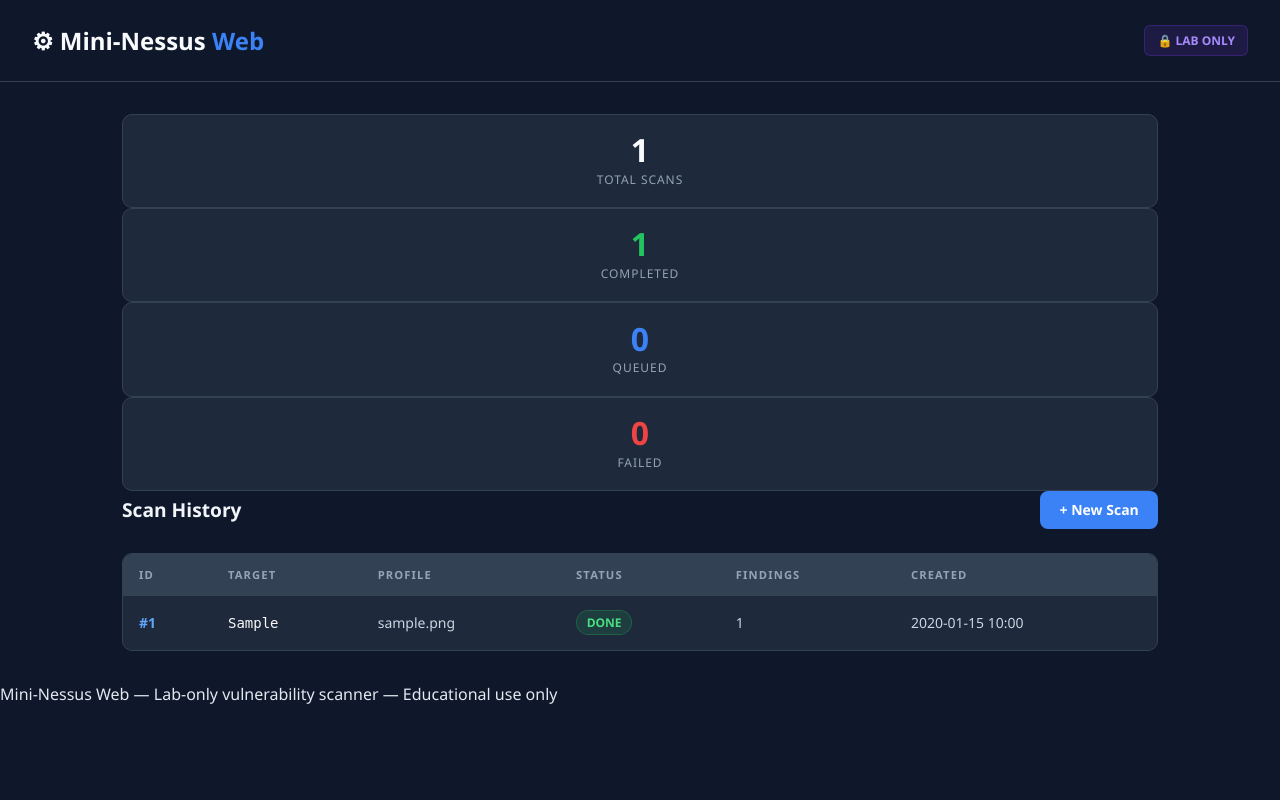
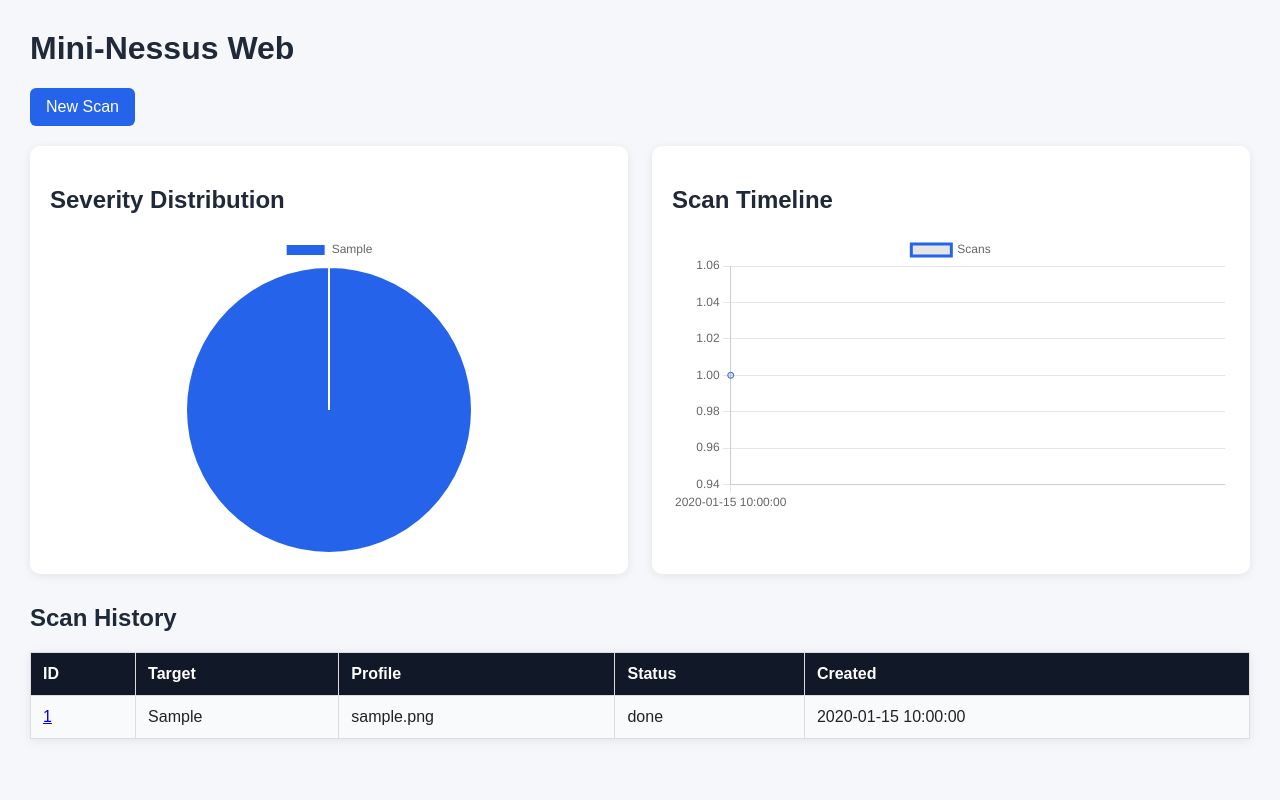
Before and after one commit to Tauqeerkhan187/Mini-nessus-web, a Flask app: page / in a window 1280 px wide. Run offline with Flask 3, Linux system fonts and the light colour scheme; tables that the repository leaves empty hold one stand-in row (values such as "Sample post").

Commit message:
restructuring code

```diff
--- a/templates/index.html
+++ b/templates/index.html
@@ -1,259 +1,130 @@
-<!-- Author: TK -->
-<!-- Date: 05-03-2026 -->
+<!-- Author: TK -->                                                                    <!-- Date: 05-03-2026 -->
 <!-- Purpose: Dashboard, show scan history -->
 
-<!doctype html>
-<html>
+<!DOCTYPE html>
+<html lang="en">
 <head>
     <meta charset="UTF-8">
-        <meta name="viewport" content="width=device-width, initial-scale=1.0">
     <title>Mini-Nessus Web</title>
+    <script src="https://cdn.jsdelivr.net/npm/chart.js"></script>
     <style>
-            * {margin: 0; padding: 0; box-sizing: border-box; }
-
         body {
-                font-family: 'Segoe UI', system-ui, -apple-system, sans-serif;
-                background: #0F172A;
-                color: #E2E8F0;
-                min-height: 100vh;
-
+            font-family: Arial, sans-serif;
+            margin: 30px;
+            background: #f5f7fa;
+            color: #222;
         }
-
-            .header {
-                background: linear-gradient(135deg. #1E293B 0%. #0F172A 100%);
-                border-bottom: 1px solid #334155;
-                padding: 1.5rem 2rem;
-                display: flex;
-                justify-content: space-between;
-                align-items: center;
-
+        h1, h2 { color: #1f2937; }
+        a.button {
+            display: inline-block;
+            padding: 10px 16px;
+            background: #2563eb;
+            color: white;
+            text-decoration: none;
+            border-radius: 6px;
+            margin-bottom: 20px;
         }
-
-            .header h1 {
-                font-size: 1.5rem;
-                font-weight: 700;
-                color: #F8FAFC;
-
+        .grid {
+            display: grid;
+            grid-template-columns: 1fr 1fr;
+            gap: 24px;
+            margin-bottom: 30px;
         }
-
-            .header h1 span { color: #3B82F6; }
-
-            .header .lab-badge {
-                background: #7C3AED22;
-                color: #A78BFA;
-                padding: 0.35rem 0.75rem;
-                border-radius: 6px;
-                font-size: 0.75rem;
-                font-weight: 600;
-                border: 1px solid #7C3AED44;
-
+        .card {
+            background: white;
+            padding: 20px;
+            border-radius: 10px;
+            box-shadow: 0 2px 10px rgba(0,0,0,0.08);
         }
-
-            .container {
-                max-width: 1100px;
-                margin: 0 auto;
-                padding: 2rem;
+        table {
+            width: 100%;
+            border-collapse: collapse;
+            background: white;
+            box-shadow: 0 2px 10px rgba(0,0,0,0.08);
         }
-
-            .stat-card {
-                background: #1E293B;
-                border: 1px solid #334155;
-                border-radius: 10px;
-                padding: 1.2rem;
-                text-align: center;
-                transition: transform 0.15s, border-color 0.15s;
-
+        th, td {
+            border: 1px solid #ddd;
+            padding: 12px;
+            text-align: left;
         }
-
-            .stat-card:hover {
-                transform: translateY(-2px);
-                border-color: #475569;
+        th {
+            background: #111827;
+            color: white;
         }
-
-            .stat-card .number {
-                font-size: 2rem;
-                font-weight: 800;
-                line-height: 1;
-                margin-bottom: 0.3rem;
-
+        tr:nth-child(even) {
+            background: #f9fafb;
         }
-
-            .stat-card .label {
-                font-size: 0.75rem;
-                color: #94A3B8;
-                text-transform: uppercase;
-                letter-spacing: 0.08em;
-
+        canvas {
+            max-height: 320px;
         }
-
-            .stat-card.total   .number { color: #F8FAFC; }
-            .stat-card.done    .number { color: #22C55E; }
-            .stat-card.running .number { color: #3B82F6; }
-            .stat-card.queued  .number { color: #A78BFA; }
-            .stat-card.failed  .number { color: #EF4444; }
-
-
-            .action-bar {
-                display: flex;
-                justify-content: space-between;
-                align-items: center;
-                margin-bottom: 1.5rem;
-
-            }
-
-            .action-bar h2 { font-size: 1.2rem; color: #F1F5F9; }
-
-            .btn {
-                display: inline-flex;
-                align-items: center;
-                gap: 0.4rem;
-                padding: 0.6rem 1.2rem;
-                border-radius: 8px;
-                font-size: 0.875rem;
-                font-weight: 600;
-                text-decoration: none;
-                border: none;
-                cursor: pointer;
-                transition: background 0.15s, transform 0.1s;
-
-            }
-
-            .btn:active { transform: scale(0.97); }
-            .btn-primary { background: #3B82F6; color: #FFF; }
-            .btn-primary:hover { background: #2563EB; }
-
-            .scan-table {
-                width: 100%;
-                border-collapse: separate;
-                border-spacing: 0;
-                background: #1E293B;
-                border: 1px solid #334155;
-                border-radius: 10px;
-                overflow: hidden;
-
-            }
-
-            .scan-table th {
-                background: #334155;
-                color: #94A3B8;
-                font-size: 0.7rem;
-                text-transform: uppercase;
-                letter-spacing: 0.1em;
-                padding: 0.85rem 1rem;
-                text-align: left;
-                font-weight: 600;
-
-            }
-
-            .scan-table td {
-                padding: 0.85rem 1rem;
-                font-size: 0.875rem;
-                border-bottom: 1px solid #1E293B;
-                color: #CBD5E1;
-
-            }
-
-            .scan-table tbody tr { transition: background 0.1s; }
-            .scan-table tbody tr:hover { background: #334155; }
-
-            .scan-table a { color: #60A5FA; text-decoration: none; font-weight: 600; }
-            .scan-table a:hover { text-decoration: underline; }
-
-            .status {
-                display: inline-block;
-                padding: 0.2rem 0.6rem;
-                border-radius: 20px;
-                font-size: 0.75rem;
-                font-weight: 600;
-
-            }
-
-            .status-done  { background: #22C55E22; color: #4ADE80; border: 1px solid #22C55E44; }
-            .status-running { background: #3B82F622; color: #60A5FA; border: 1px solid #3B82F644; animation: pulse 1.5s infinite; }
-            .status-queued { background: #A78BFA22; color: #C4B5FD; border: 1px solid #A78BFA44; }
-            .status-failed { background: #EF444422; color: #FCA5A5; border: 1px solid #EF444444; }
-
-            @keyframes pulse { 0%, 100% { opacity: 1; } 50% { opacity: 0.6; } }
-
-            .empty-state {
-                text-align: center;
-                padding: 2rem;
-                color: #475569;
-                font-size: 0.75rem;
-
-            }
-
     </style>
 </head>
 <body>
+    <h1>Mini-Nessus Web</h1>
+    <a class="button" href="/scan/new">New Scan</a>
 
-    <div class="header">
-        <h1>&#9881; Mini-Nessus <span>Web</span></h1>
-        <div class="lab-badge">&#128274; LAB ONLY</div>
+    <div class="grid">
+        <div class="card">
+            <h2>Severity Distribution</h2>
+            <canvas id="severityChart"></canvas>
         </div>
-
-    <div class="container">
-
-        <div class="stats-row">
-            <div class="stat-card total">
-                <div class="number">{{ scans | length }}</div>
-                <div class="label">Total Scans</div>
-            </div>
-            <div class="stat-card done">
-                <div class="number">{{ scans | selectattr('status', 'equalto', 'done') | list | length }}</div>
-                <div class="label">Completed</div>
-            </div>
-            <div class="stat-card running">
-                <div class="number">{{ scans | selectattr('status', 'equalto', 'running') | list | length }}</div>
-                <div class="label">Queued</div>
-            </div>
-            <div class="stat-card failed">
-                <div class="number">{{ scans | selectattr('status', 'equalto', 'failed') | list | length }}</div>
-                <div class="label">Failed</div>
+        <div class="card">
+            <h2>Scan Timeline</h2>
+            <canvas id="timelineChart"></canvas>
         </div>
     </div>
 
-        <div class="action-bar">
     <h2>Scan History</h2>
-            <a href="/scan/new" class="btn btn-primary">+ New Scan</a>
-        </div>
-
-        {% if scans %}
-        <table class="scan-table">
-            <thead>
+    <table>
         <tr>
             <th>ID</th>
             <th>Target</th>
             <th>Profile</th>
             <th>Status</th>
-                    <th>Findings</th>
             <th>Created</th>
         </tr>
-            </thead>
-            <tbody>
         {% for s in scans %}
         <tr>
-                    <td><a href="/scan/{{ s.id }}">#{{ s.id }}</a></td>
-                    <td><code style="color:#F8FAFC">{{ s.target }}</code></td>
+            <td><a href="/scan/{{ s.id }}">{{ s.id }}</a></td>
+            <td>{{ s.target }}</td>
             <td>{{ s.profile }}</td>
-                    <td><span class="status status-{{ s.status }}">{{ s.status | upper }}</span></td>
-                    <td>{{ s.findings | length }}</td>
-                    <td>{{ s.created_at.strftime('%Y-%m-%d %H:%M') if s.created_at else 'N/A' }}</td>
+            <td>{{ s.status }}</td>
+            <td>{{ s.created_at }}</td>
         </tr>
         {% endfor %}
-            </tbody>
     </table>
-        {% else %}
-        <div class="empty-status">
-            <div class="icon">&#128269;</div>
-            <p>No scans yet. Start your first vulnerability scan.</p>
-            <a href="/scan/new" class="btn btn-primary">+ New Scan</a>
-        </div>
-        {% endif %}
 
-    </div>
+    <script>
+        fetch("/api/dashboard")
+            .then(res => res.json())
+            .then(data => {
+                const sev = data.severity_counts || {};
+                new Chart(document.getElementById("severityChart"), {
+                    type: "pie",
+                    data: {
+                        labels: Object.keys(sev),
+                        datasets: [{
+                            data: Object.values(sev),
+                            backgroundColor: ["#2563eb", "#d97706", "#dc2626", "#7f1d1d"]
+                        }]
+                    }
+                });
 
-    <div class="footer">Mini-Nessus Web &mdash; Lab-only vulnerability scanner &mdash; Educational use only</div>
-
+                const timeline = data.scan_timeline || [];
+                new Chart(document.getElementById("timelineChart"), {
+                    type: "line",
+                    data: {
+                        labels: timeline.map(x => x.created_at),
+                        datasets: [{
+                            label: "Scans",
+                            data: timeline.map((_, i) => i + 1),
+                            borderColor: "#2563eb",
+                            fill: false,
+                            tension: 0.2
+                        }]
+                    }
+                });
+            });
+    </script>
 </body>
 </html>
```
Lines whose indentation alone changed are shown as unchanged.
